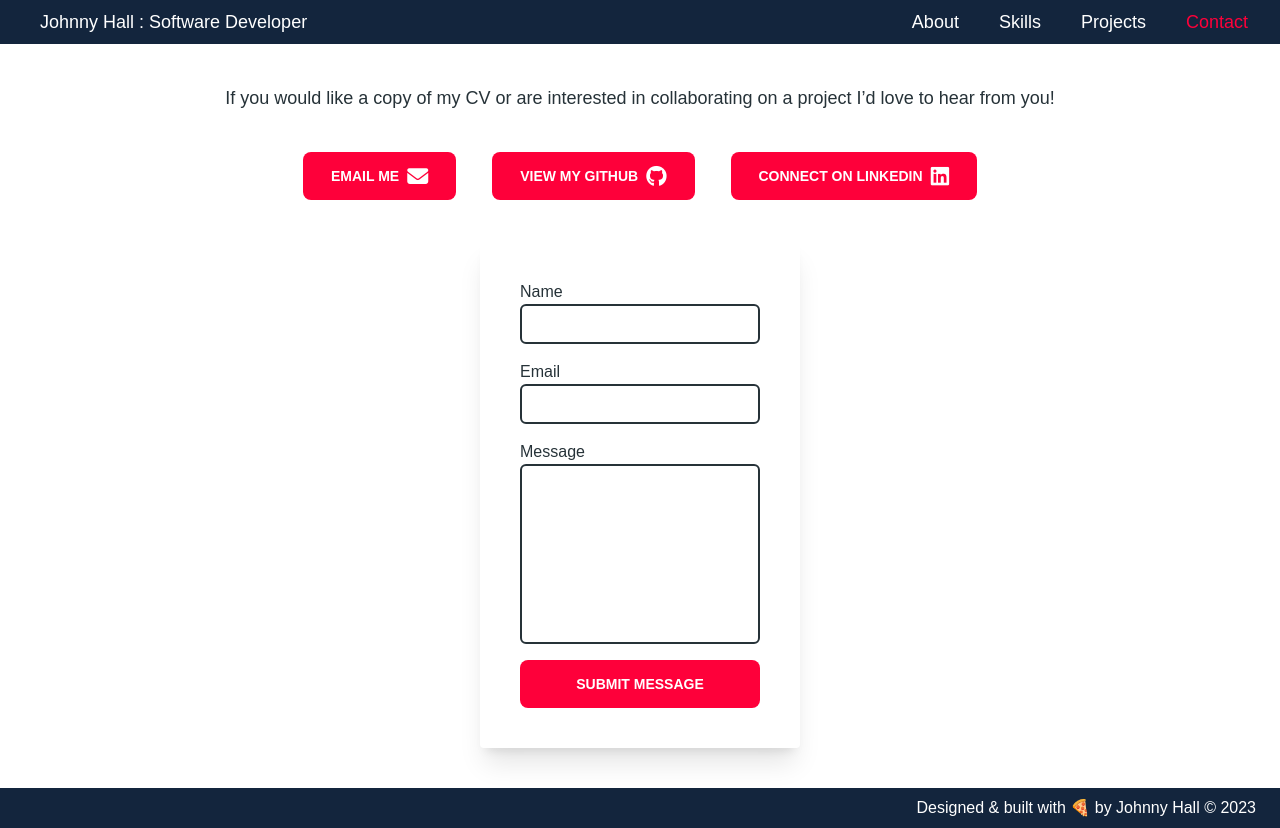
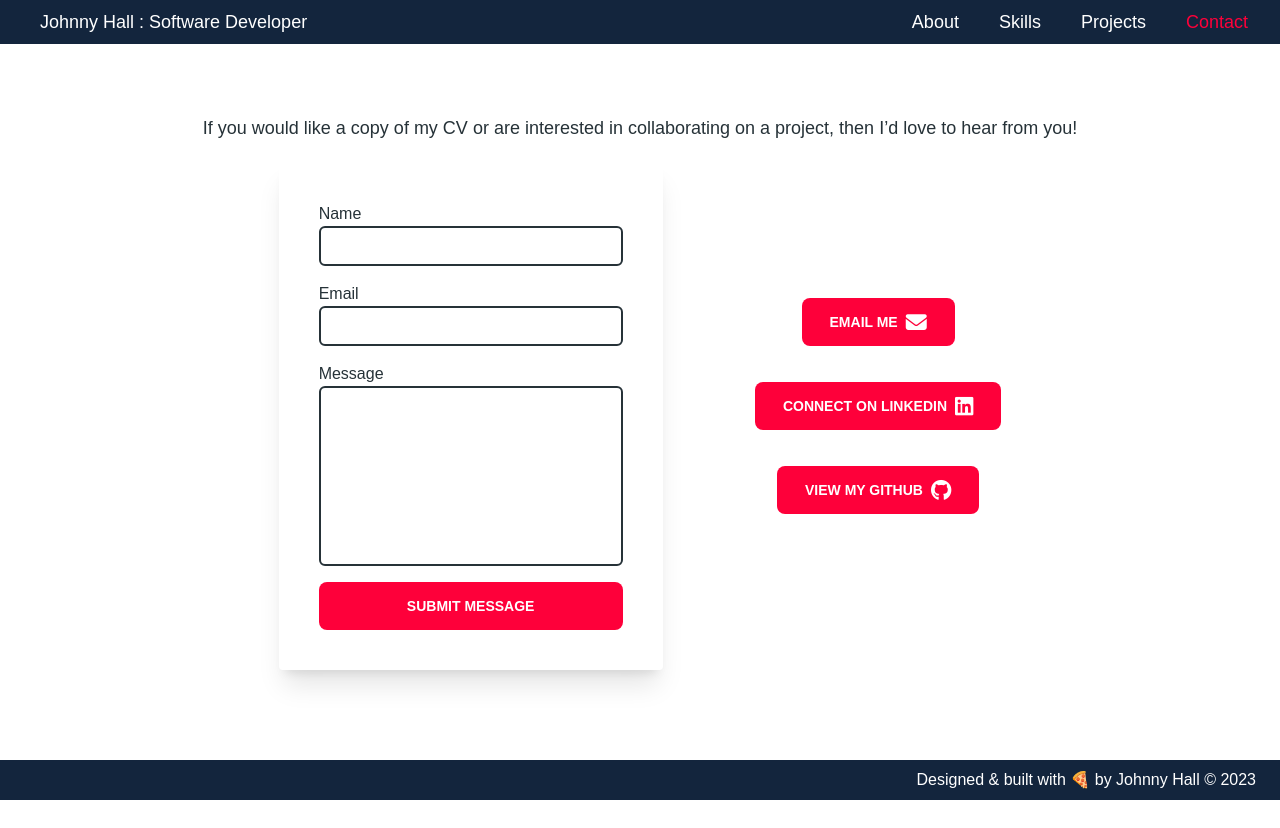
Before and after one commit to jbhall4291/portfolio, a React (Create React App) app: page /contact in a window 1280 px wide. After the commit the page ends 800 px from the top, so only its background shows below. Built offline with nearby package versions, Linux system fonts and the light colour scheme.

Commit message:
refine style & layout

```diff
--- a/src/components/Contact.jsx
+++ b/src/components/Contact.jsx
@@ -17,17 +17,17 @@ function Contact() {
   return (
     <section
       id="contact"
-      className=" container mx-auto flex flex-col px-5 py-10 text-center lg:px-10"
+      className=" container mx-auto flex flex-col  px-5 py-10 text-center lg:px-10"
     >
       <Typography color="blue-gray" className=" text-center lg:text-lg">
         If you would like a copy of my CV or are interested in collaborating on
-        a project I’d love to hear from you!
+        a project, then I’d love to hear from you!
       </Typography>
 
-      <div className="flex flex-wrap justify-center gap-1.5 py-5 md:m-auto md:w-5/6 md:gap-9 md:py-10 ">
+      <div className="mx-auto flex w-11/12 flex-col items-center justify-center gap-5 py-5 sm:w-3/4 md:flex-row">
+        <div className="flex flex-wrap items-center justify-center gap-1.5  pb-5 md:order-2 md:m-auto md:flex-col md:gap-9 ">
           <a
             href="mailto:jbhall4291@gmail.com"
-          className="inline-block "
             target="_blank"
             rel="noreferrer"
           >
@@ -42,8 +42,22 @@ function Contact() {
           </a>
 
           <a
+            href="https://www.linkedin.com/in/johnny-hall-dev"
+            target="_blank"
+            rel="noreferrer"
+          >
+            <Button
+              size="lg"
+              variant="text"
+              className="flex items-center gap-2 bg-highlight align-middle text-white hover:bg-highlight  hover:shadow-xl"
+            >
+              CONNECT ON LINKEDIN
+              <i className="fa-brands fa-linkedin fa-xl"></i>
+            </Button>
+          </a>
+
+          <a
             href="https://github.com/jbhall4291"
-          className="inline-block "
             target="_blank"
             rel="noreferrer"
           >
@@ -56,28 +70,12 @@ function Contact() {
               <i className="fa-brands fa-github fa-xl"></i>
             </Button>
           </a>
-
-        <a
-          href="https://www.linkedin.com/in/johnny-hall-dev"
-          className="inline-block "
-          target="_blank"
-          rel="noreferrer"
-        >
-          <Button
-            size="lg"
-            variant="text"
-            className="flex items-center gap-2 bg-highlight align-middle text-white hover:bg-highlight  hover:shadow-xl"
-          >
-            CONNECT ON LINKEDIN
-            <i className="fa-brands fa-linkedin fa-xl"></i>
-          </Button>
-        </a>
         </div>
 
         <form
           name="contact"
           method="post"
-        className="mx-auto flex w-80 flex-col rounded p-10 text-left text-blueGrey shadow-xl"
+          className="mx-auto flex w-full p-5   flex-col rounded  text-left text-blueGrey shadow-xl sm:w-96  md:p-10"
         >
           <input type="hidden" name="form-name" value="contact" />
           <label htmlFor="name">Name</label>
@@ -121,6 +119,7 @@ function Contact() {
             </Button>
           </div>
         </form>
+      </div>
     </section>
   );
 }
```
Lines whose indentation alone changed are shown as unchanged.
